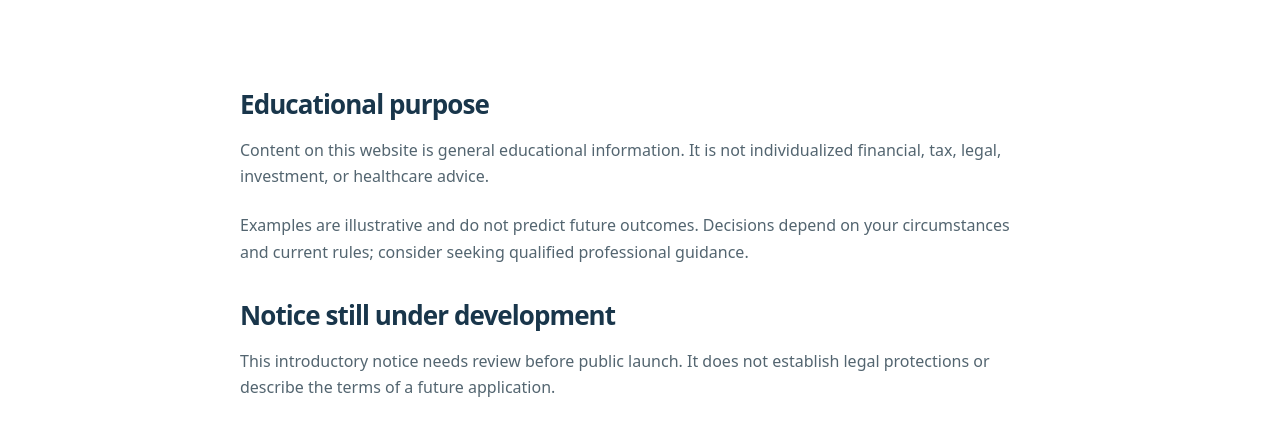
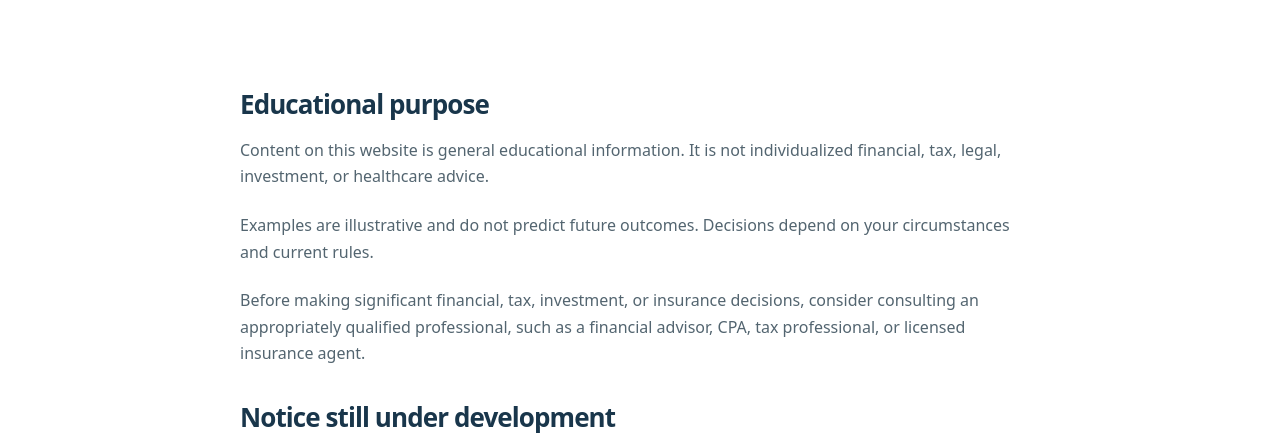
Before and after one commit to wadeolcott-cyber/gapyearslab-website, a plain HTML site: page disclaimer/index.html in a window 1280 px wide. Shown: the part 342-788 px from the top of the page. Drawn offline with Linux system fonts and the light colour scheme.

Commit message:
docs: Strengthen educational disclaimers and professional guidance

```diff
--- a/disclaimer/index.html
+++ b/disclaimer/index.html
@@ -47,7 +47,8 @@
 <section class="container content prose">
 <h2>Educational purpose</h2>
 <p>Content on this website is general educational information. It is not individualized financial, tax, legal, investment, or healthcare advice.</p>
-<p>Examples are illustrative and do not predict future outcomes. Decisions depend on your circumstances and current rules; consider seeking qualified professional guidance.</p>
+<p>Examples are illustrative and do not predict future outcomes. Decisions depend on your circumstances and current rules.</p>
+<p>Before making significant financial, tax, investment, or insurance decisions, consider consulting an appropriately qualified professional, such as a financial advisor, CPA, tax professional, or licensed insurance agent.</p>
 <h2>Notice still under development</h2>
 <p>This introductory notice needs review before public launch. It does not establish legal protections or describe the terms of a future application.</p>
 </section>
```
Also changed, not shown: retirement-calculator/index.html (+2 -1 lines), 1 other file.
